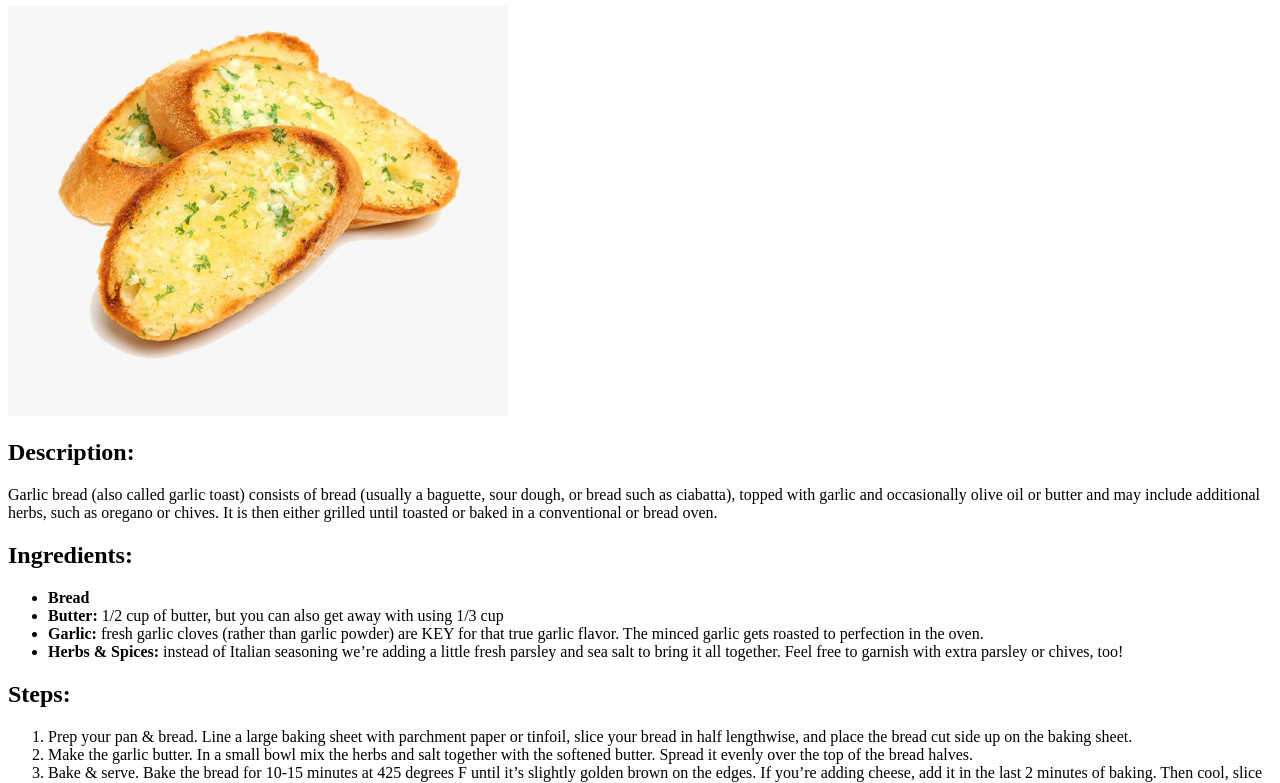
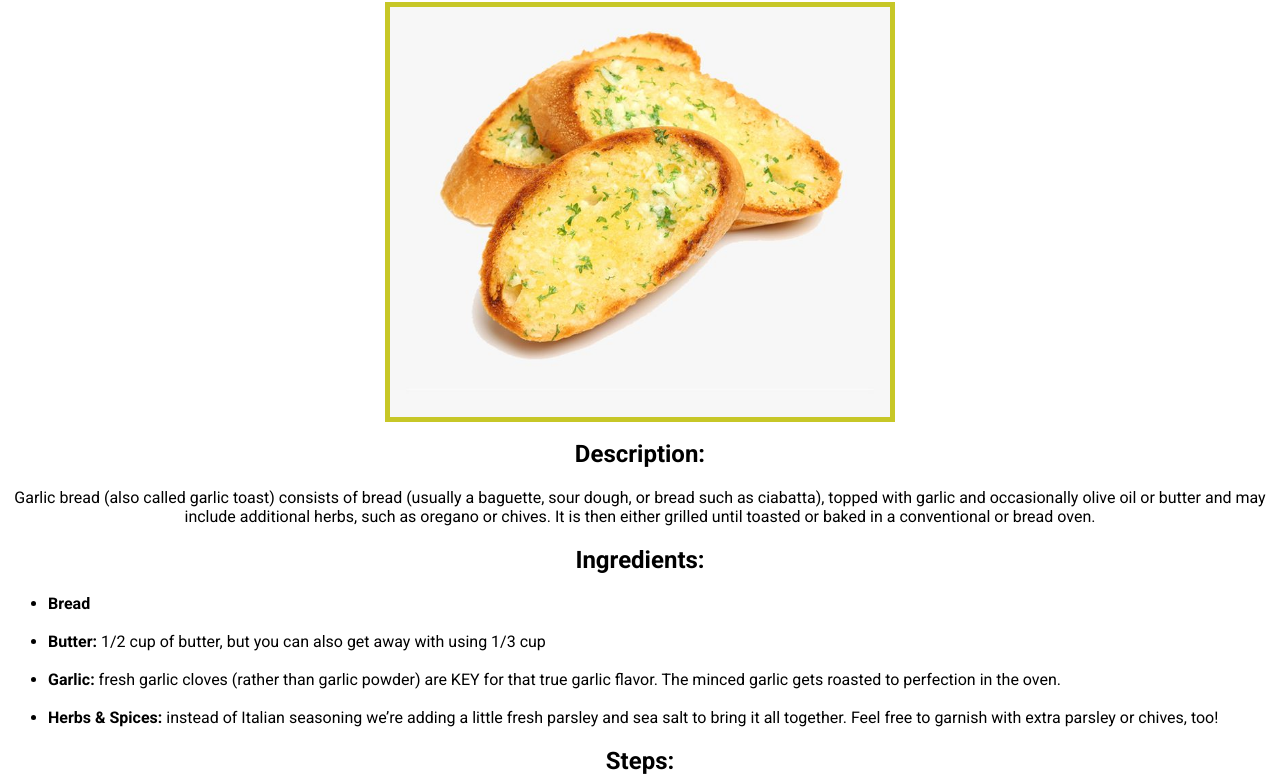
Before and after one commit to exiyos/odin-recipes, a plain HTML site: page recipes/garlic.html in a window 1280 px wide. Shown: the part 74-857 px from the top of the page. Drawn offline with Linux system fonts and the light colour scheme.

Commit message:
added CSS file and some decorations to the page

```diff
--- /dev/null
+++ b/recipes/garlic.css
@@ -0,0 +1,23 @@
+
+@import url('https://fonts.googleapis.com/css2?family=Roboto:ital,wght@0,100;0,300;0,400;0,500;0,700;0,900;1,100;1,300;1,400;1,500;1,700;1,900&display=swap');
+
+
+
+
+html{
+    margin: 0;
+    padding: 0;
+    font-family: "Roboto";
+    text-align: center;
+}
+
+h2{
+    font-family: "Roboto";
+}
+ul, ol{
+    text-align: left;
+}
+
+img{
+    outline: 5px solid rgb(199, 199, 39);
+}
--- a/recipes/garlic.html
+++ b/recipes/garlic.html
@@ -4,6 +4,7 @@
     <meta charset="UTF-8">
     <meta name="viewport" content="width=device-width, initial-scale=1.0">
     <title>Document</title>
+    <link rel="stylesheet" href="garlic.css">
 </head>
 <body>
     <h1>Garlic Bread</h1>
@@ -14,8 +15,11 @@
     <h2>Ingredients:</h2>
     <ul>
         <li><b>Bread</b></li>
+        <br>
         <li><b>Butter:</b> 1/2 cup of butter, but you can also get away with using 1/3 cup</li>
+        <br>
         <li><b>Garlic:</b> fresh garlic cloves (rather than garlic powder) are KEY for that true garlic flavor. The minced garlic gets roasted to perfection in the oven.</li>
+        <br>
         <li><b>Herbs & Spices:</b> instead of Italian seasoning we’re adding a little fresh parsley and sea salt to bring it all together. Feel free to garnish with extra parsley or chives, too!
         </li>
     </ul>
@@ -23,7 +27,9 @@
     <ol>
 
         <li>Prep your pan & bread. Line a large baking sheet with parchment paper or tinfoil, slice your bread in half lengthwise, and place the bread cut side up on the baking sheet.</li>
+        <br>
         <li>Make the garlic butter. In a small bowl mix the herbs and salt together with the softened butter. Spread it evenly over the top of the bread halves.</li>
+        <br>
         <li>Bake & serve. Bake the bread for 10-15 minutes at 425 degrees F until it’s slightly golden brown on the edges. If you’re adding cheese, add it in the last 2 minutes of baking. Then cool, slice into 1-inch pieces, and devour!</li>
     </ol>
 </body>
```
